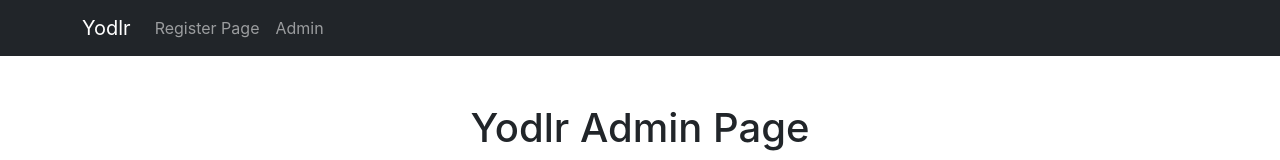
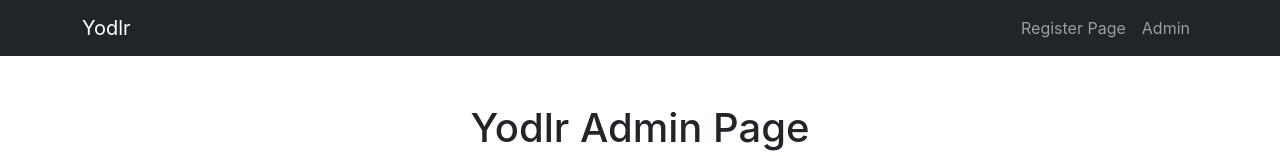
Before and after one commit to rgoshen/yodlr, a React (Create React App) app in the folder client/: page /admin in a window 1280 px wide. Shown: the top 160 px of the page. Built offline with nearby package versions, Linux system fonts and the light colour scheme; no server answers.

Commit message:
move signup and admin to right

```diff
--- a/client/src/components/NavBar.js
+++ b/client/src/components/NavBar.js
@@ -10,9 +10,14 @@ function NavBar() {
         <Navbar.Brand href='/'>Yodlr</Navbar.Brand>
         <Navbar.Toggle aria-controls='responsive-navbar-nav' />
         <Navbar.Collapse id='responsive-navbar-nav'>
+          <Nav className='me-auto'></Nav>
           <Nav>
-            <Nav.Link href='/signup'>Register Page</Nav.Link>
-            <Nav.Link href='/admin'>Admin</Nav.Link>
+            <Nav.Item>
+              <Nav.Link href='/signup'>Register Page</Nav.Link>
+            </Nav.Item>
+            <Nav.Item>
+              <Nav.Link href='/admin'>Admin</Nav.Link>
+            </Nav.Item>
           </Nav>
         </Navbar.Collapse>
       </Container>
```
